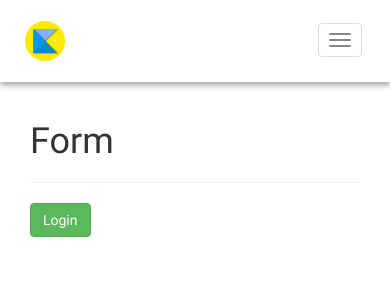
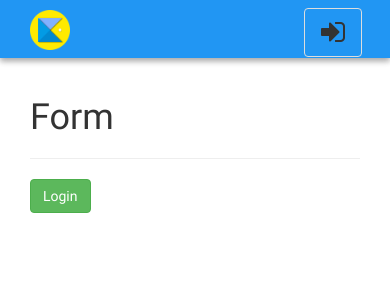
Before and after one commit to fikrikhaidir/beafuzzy-web, a Django app: page /about/ in a window 390 px wide. Shown: the top 300 px of the page. Run offline with Django 3.2, Linux system fonts and the light colour scheme; some libraries are stand-ins or nearby versions.

Commit message:
fixing mobile homepage

```diff
--- a/static/css/custom/custom.css
+++ b/static/css/custom/custom.css
@@ -33,18 +33,27 @@ html, body {
 }
 
 .navbar {
-    background-color: white;
+    height: 58px !important;
+    z-index: 1030;
+    margin-bottom: 20px !important;
+    background-color: #2196F3;
     border-width: 0px;
     border-radius: 0 !important;
     -moz-border-radius: 0 !important;
     padding-right: 55px;
-    padding-left: 80px;
+    padding-left: 20px;
     box-shadow: 0 3px 6px rgba(0, 0, 0, 0.16), 0 3px 6px rgba(0, 0, 0, 0.23);
 }
-
+.navbar-brand {
+    float: left;
+    height: 50px;
+    padding: 9px 5px 0 56px;
+    font-size: 18px;
+    line-height: 8px;
+}
 @media (max-width: 778px) {
     .navbar {
-        background-color: white;
+        background-color: #2196F3;
         border-width: 0px;
         border-radius: 0 !important;
         -moz-border-radius: 0 !important;
@@ -52,32 +61,29 @@ html, body {
         padding-left: 25px;
         box-shadow: 0 3px 6px rgba(0, 0, 0, 0.16), 0 3px 6px rgba(0, 0, 0, 0.23);
     }
+
+    .navbar-brand {
+        padding: 10px 5px 0 5px;
+    }
 }
 
-#navbar-text {
-    font-family: 'WorkSans';
-    font-weight: 400;
-    font-size: 24px !important;
-    color: #616161 !important;
-    padding-right: 30px;
-    padding-left: 30px;
+
+
+.navbar-toggle > a > i{
+    color: #E0E0E0;
+
 }
-
-.navbar-brand {
-    float: none;
+.btn-navbar,.btn-navbar:hover,.btn-navbar:focus {
+    color: #E0E0E0;
+    background-color: transparent !important;
+    border-color: transparent !important;
 }
-
-.navbar-toggle {
-    position: relative;
-    float: right;
-    padding: 9px 10px;
-    margin-top: 23px;
-    margin-right: 15px;
-    margin-bottom: 8px;
-    background-color: transparent;
-    background-image: none;
-    border: 1px solid transparent;
-    border-radius: 4px;
+.btn:focus, .btn:active:focus, .btn.active:focus, .btn.focus, .btn:active.focus, .btn.active.focus {
+    outline: transparent;
+}
+.fa-signout-custom{
+  margin-top: 5px;
+  font-size: 35px;
 }
 
 .navbar-nav> li> a {
--- a/static/css/custom/modal.css
+++ b/static/css/custom/modal.css
@@ -1,6 +1,3 @@
-@import url(http://fonts.googleapis.com/css?family=Roboto);
-
-/****** LOGIN MODAL ******/
 .loginmodal-container {
     padding: 30px;
     max-width: 350px;
--- a/templates/base.html
+++ b/templates/base.html
@@ -9,6 +9,7 @@
     <meta name="viewport" content="width=device-width, initial-scale=1">
     <link rel="stylesheet" type="text/css" href="{% static 'css/bootstrap/bootstrap.css' %}" />
     <!-- <link rel="stylesheet" type="text/css" href="https://maxcdn.bootstrapcdn.com/bootstrap/3.3.7/css/bootstrap.min.css" /> -->
+    <link rel="stylesheet" type="text/css" href="{% static 'css/fonts/font-awesome.min.css' %}" />
     <link rel="stylesheet" type="text/css" href="{% static 'css/custom/custom.css' %}" />
     <link rel="stylesheet" type="text/css" href="{% static 'css/custom/ghost.css' %}" />
     <link rel="stylesheet" type="text/css" href="{% static 'css/custom/modal.css' %}" />
@@ -23,19 +24,26 @@
         <nav class="navbar navbar-default" role="navigation">
             <div class="navbar-header">
                 <button type="button" class="navbar-toggle" data-toggle="collapse" data-target=".navbar-collapse">
+        <!-- <span class="icon-bar"></span>
         <span class="icon-bar"></span>
-        <span class="icon-bar"></span>
-        <span class="icon-bar"></span>
-      </button>
+        <span class="icon-bar"></span> -->
+        <i class="fa fa-sign-in fa-2x fa-fw" aria-hidden="true"></i>
+
+              </button>
                 <a class="navbar-brand" href="{% url 'accounts:homepage' %}">
                     <img src="{% static 'img/logo1.png' %}" height="40px" width="40px" />
                 </a>
             </div>
             <div class="navbar-collapse collapse">
                 <ul class="nav navbar-nav navbar-right">
-                    <li><a href="{% url 'accounts:about' %}" id="navbar-text">About</a></li>
-                    <li><a href="#login" id="navbar-text" role="button" data-toggle="modal" data-target="#login-modal">Login</a></li>
+                    <button class="btn btn-navbar dropdown-toggle" type="button" data-toggle="modal" data-target="#login-modal" aria-haspopup="true" aria-expanded="true">
+
+                      <i class="fa fa-sign-out fa-signout-custom fa-fw" aria-hidden="true"></i>
+                      <!-- <span class="caret"></span> -->
+                      </button>
                 </ul>
+
+
             </div>
         </nav>
     </div>
--- a/templates/dash/dashbase.html
+++ b/templates/dash/dashbase.html
@@ -28,8 +28,6 @@
 
 
     <div class="container-fluid">
-
-
         <nav class="navbar navbar-default navbar-fixed-top" role="navigation">
             <div class="navbar-header">
                 <a class="navbar-brand" id="menu-toggle" href="#menu-toggle">
--- a/templates/home.html
+++ b/templates/home.html
@@ -16,7 +16,7 @@ body {
   <h1>Raih Mimpimu !</h1>
   <p><span id='bold'>Beafuzzy membantumu untuk melamar beasiswa dengan penyajian data yang real-time.</span></p>
   <a class="btn ghost-btn" href="{% url 'accounts:about' %}"> SELENGKAPNYA </a>
-  <a class="btn ghost-btn" id ='ghostReg' href="{% url 'accounts:register' %}"> &nbsp;&nbsp;REGISTRASI&nbsp;&nbsp;&nbsp;&nbsp; </a>
+  <a class="btn ghost-btn" id ='ghostReg' href="{% url 'accounts:register' %}"> &nbsp;&nbsp;&nbsp;REGISTRASI&nbsp;&nbsp;&nbsp; </a>
 
 </div>
 
```
Also changed, not shown: static/css/dashboard/customDash.css (+1 -19 lines).
